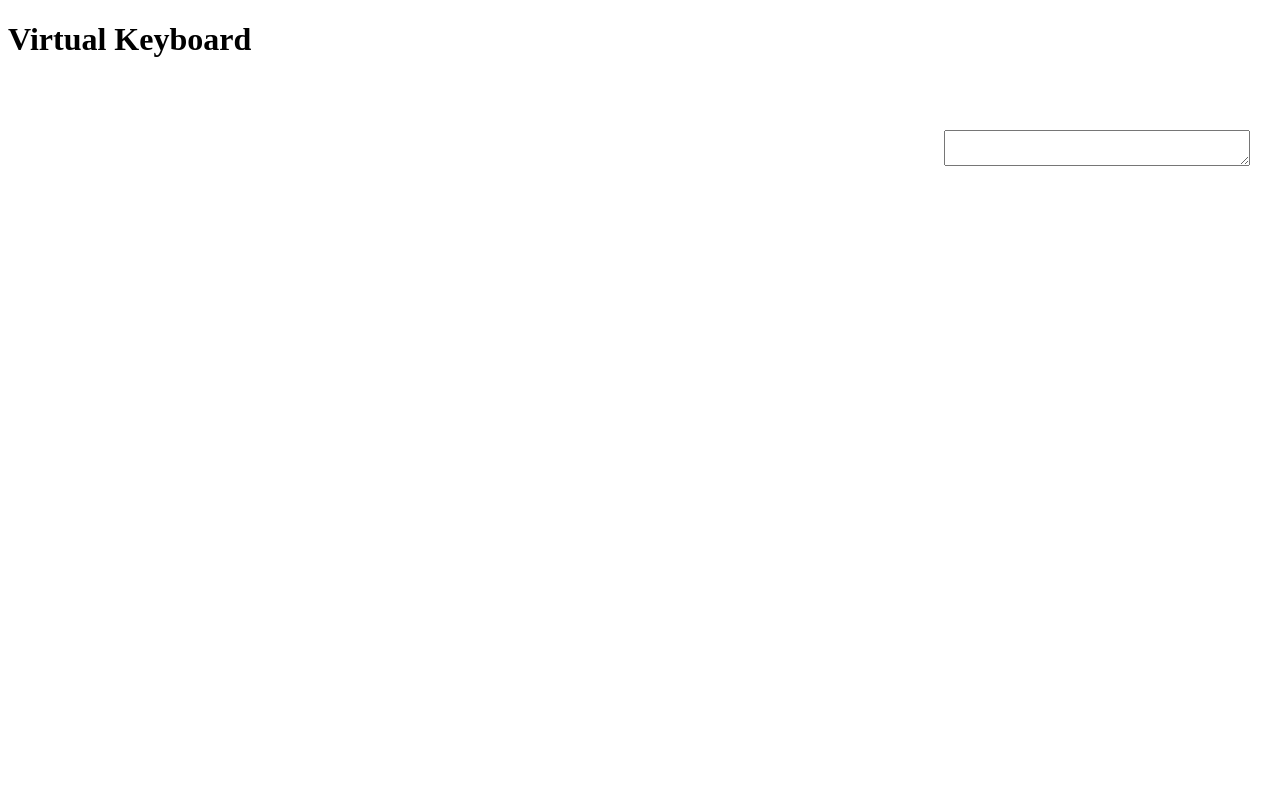
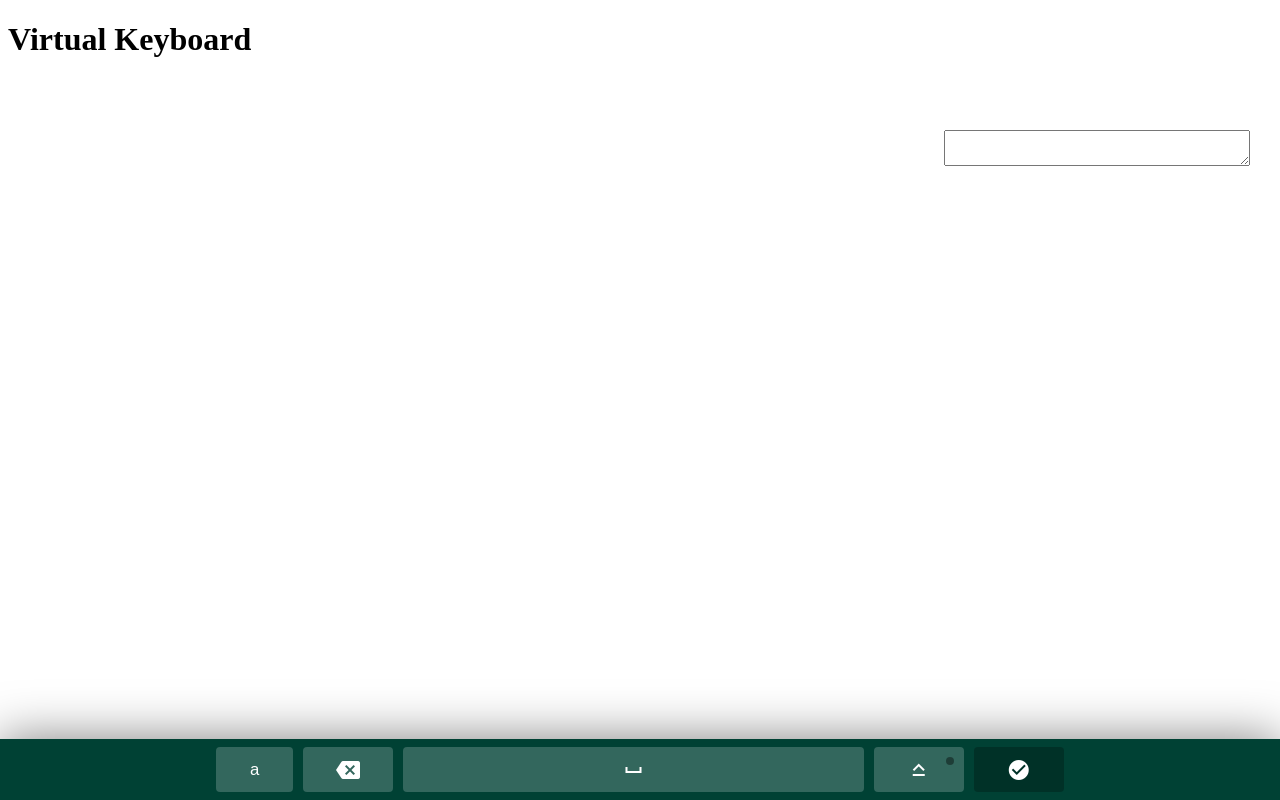
Before and after one commit to Irina-Riska/virtual-keyboard, a plain HTML site: page index.html in a window 1280 px wide. Drawn offline with Linux system fonts and the light colour scheme; files that its build step writes are made by us from their sources.

Commit message:
feat: add buttons and style

```diff
--- a/index.html
+++ b/index.html
@@ -1,14 +1,35 @@
 <!DOCTYPE html>
-<html lang="en">
 <head>
     <meta charset="UTF-8">
     <meta name="viewport" content="width=device-width, initial-scale=1.0">
     <title>Virtual Keyboard</title>
     <link rel="shortcut icon" href="assets/favicon.ico">
-    <link rel="stylsheet" href="assets/style.css">
+    <link rel="stylesheet" href="assets/style.css">
+    <link rel="stylesheet" href="./style.css">
+    <link href="https://fonts.googleapis.com/icon?family=Material+Icons" rel="stylesheet">
 </head>
+
 <body>
     <h1>Virtual Keyboard</h1>
     <textarea style="position:absolute; top: 130px; right:30px; width:300px;"></textarea>
+
+    <div class="keyboard">
+        <div class="keyboard__keys">
+            <button type="button" class="keyboard__key">a</button>
+            <button type="button" class="keyboard__key keyboard__key--wide">
+                <i class="material-icons">backspace</i>
+            </button>
+            <button type="button" class="keyboard__key keyboard__key--extra-wide">
+                <i class="material-icons">space_bar</i>
+            </button>
+            <button type="button" class="keyboard__key keyboard__key--wide keyboard__key--activable">
+                <i class="material-icons">keyboard_capslock</i>
+            </button>
+            <button type="button" class="keyboard__key keyboard__key--wide  keyboard__key--dark">
+                <i class="material-icons">check_circle</i>
+            </button>
+        </div>
+    </div>
+    <script src="./app.js"></script>
 </body>
 </html>
--- /dev/null
+++ b/style.css
@@ -0,0 +1,72 @@
+.keyboard {
+    position: fixed;
+    left: 0;
+    bottom: 0;
+    width: 100%;
+    padding: 5px 0;
+    background: #004134;
+    box-shadow: 0 0 50px rgba( 0, 0, 0, 0.5);
+    user-select: none;
+    transition: bottom 0.4s;
+}
+
+keyboard-hidden {
+    bottom: -100%;
+}
+
+.keyboard__keys {
+    text-align: center;
+}
+
+.keyboard__key {
+    height: 45px;
+    width: 6%;
+    max-width: 90px;
+    margin: 3px;
+    border-radius: 4px;
+    border: none;
+    background: rgba(255, 255, 255, 0.2);
+    color: #ffffff;
+    font-size: 1.05rem;
+    outline: none;
+    cursor: pointer;
+    display:inline-flex;
+    justify-content: center;
+    align-items: center;
+    vertical-align: top;
+    padding: 0;
+    -webkit-tap-highlight-color: transparent;
+    position: relative;
+}
+
+.keyboard__key:active {
+    background: rgba(255, 255, 255, 0.12);
+}
+
+.keyboard__key--wide {
+    width: 12%;
+}
+
+.keyboard__key--extra-wide {
+    width: 36%;
+    max-width: 500px;
+}
+
+.keyboard__key--activable::after {
+    content: '';
+    top: 10px;
+    right: 10px;
+    position:absolute;
+    width: 8px;
+    height: 8px;
+    background: rgba( 0, 0, 0, 0.4);
+    border-radius: 50%;
+}
+
+.keyboard__key--active::after {
+    background: #08ff00;
+}
+
+.keyboard__key--dark {
+    background: rgba(0, 0, 0, 0.25);
+}
```
Also changed, not shown: app.js (added), assets/favicon.ico (added).
